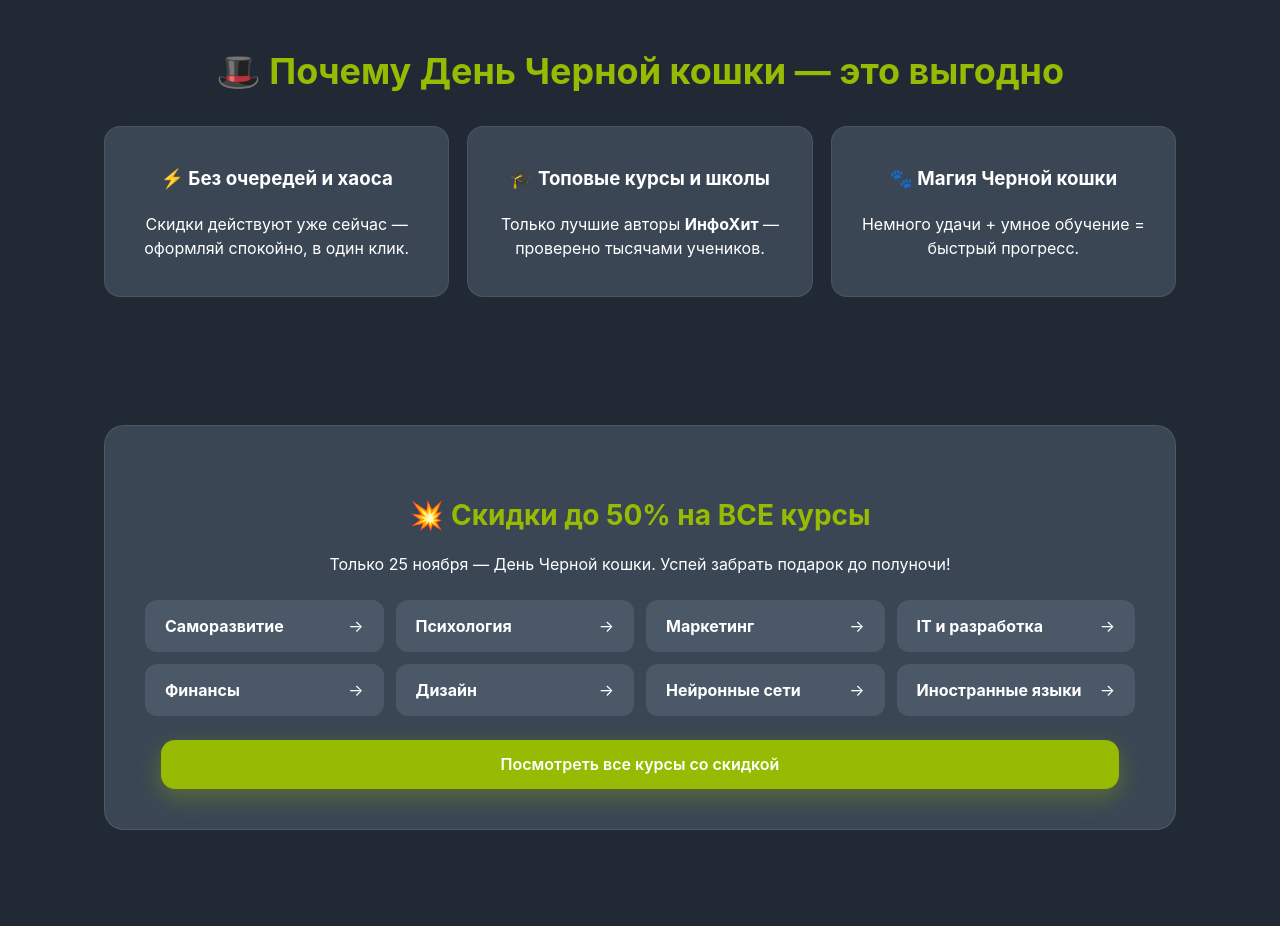
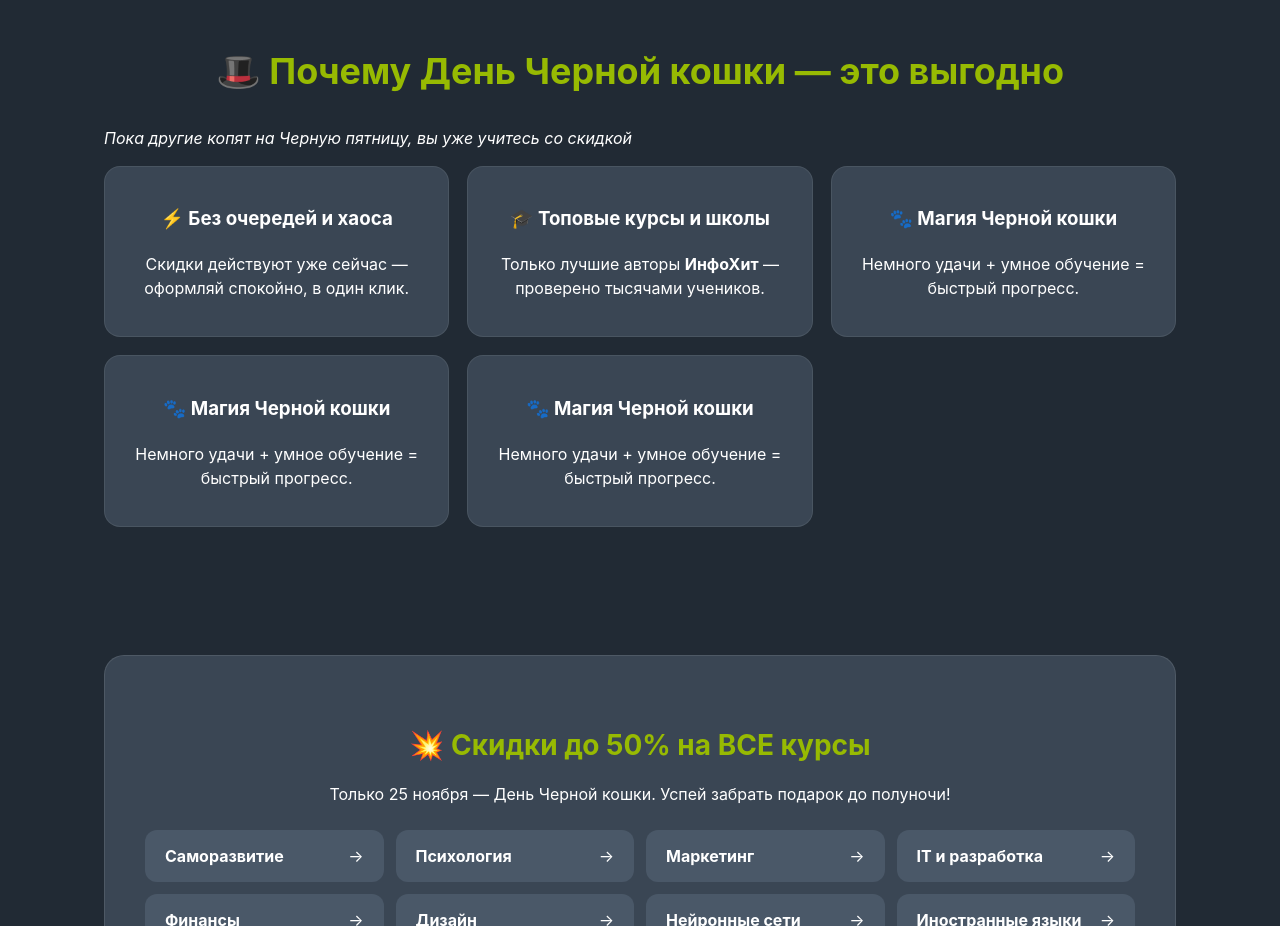
Before and after one commit to ArtVitUs/black-cat-landing, a plain HTML site: page index.html in a window 1280 px wide. Shown: the part 820-1746 px from the top of the page. Drawn offline with Linux system fonts and the light colour scheme.

Commit message:
Update index.html

```diff
--- a/index.html
+++ b/index.html
@@ -174,6 +174,7 @@
   <main class="container">
     <section id="why" class="section">
       <h2>🎩 Почему День Черной кошки — это выгодно</h2>
+      <p><i>Пока другие копят на Черную пятницу, вы уже учитесь со скидкой</i></p>
       <div class="cards">
         <div class="card">
           <h3>⚡️ Без очередей и хаоса</h3>
@@ -182,6 +183,14 @@
         <div class="card">
           <h3>🎓 Топовые курсы и школы</h3>
           <p>Только лучшие авторы <strong>ИнфоХит</strong> — проверено тысячами учеников.</p>
+        </div>
+        <div class="card">
+          <h3>🐾 Магия Черной кошки</h3>
+          <p>Немного удачи + умное обучение = быстрый прогресс.</p>
+        </div>
+        <div class="card">
+          <h3>🐾 Магия Черной кошки</h3>
+          <p>Немного удачи + умное обучение = быстрый прогресс.</p>
         </div>
         <div class="card">
           <h3>🐾 Магия Черной кошки</h3>
```
